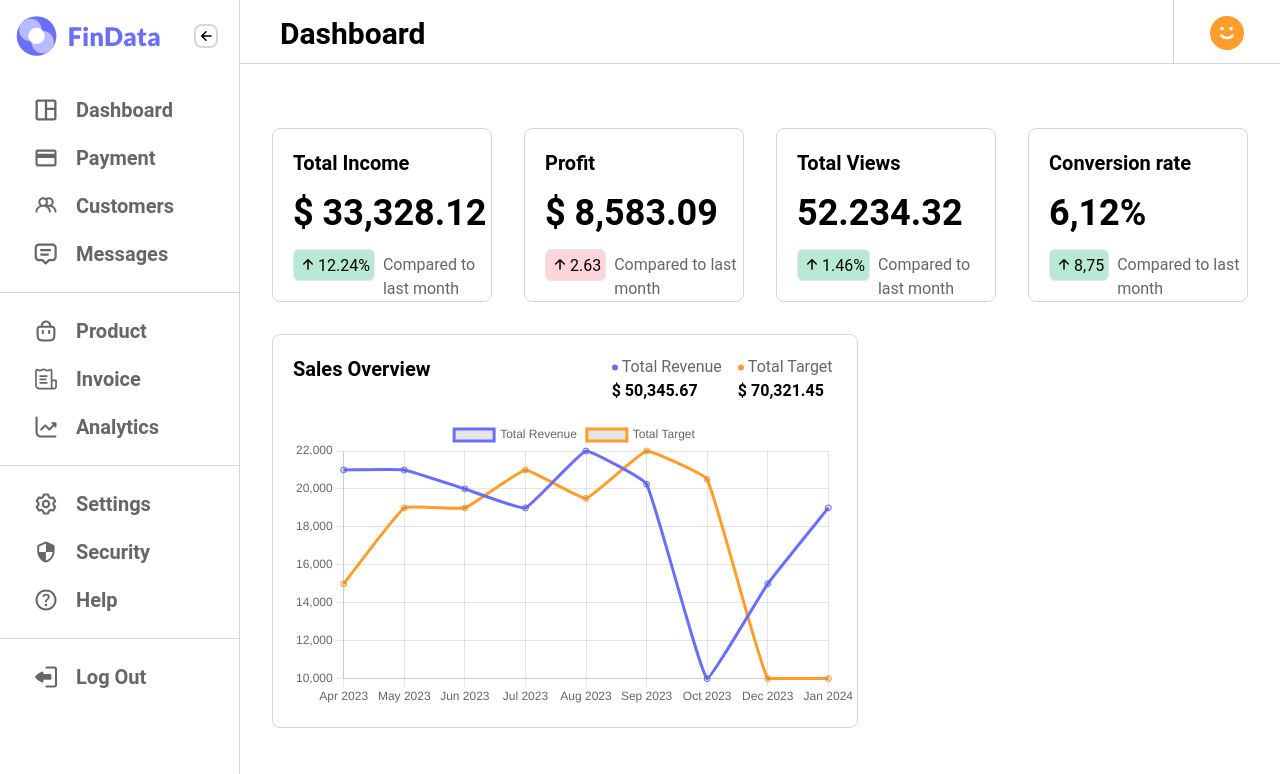
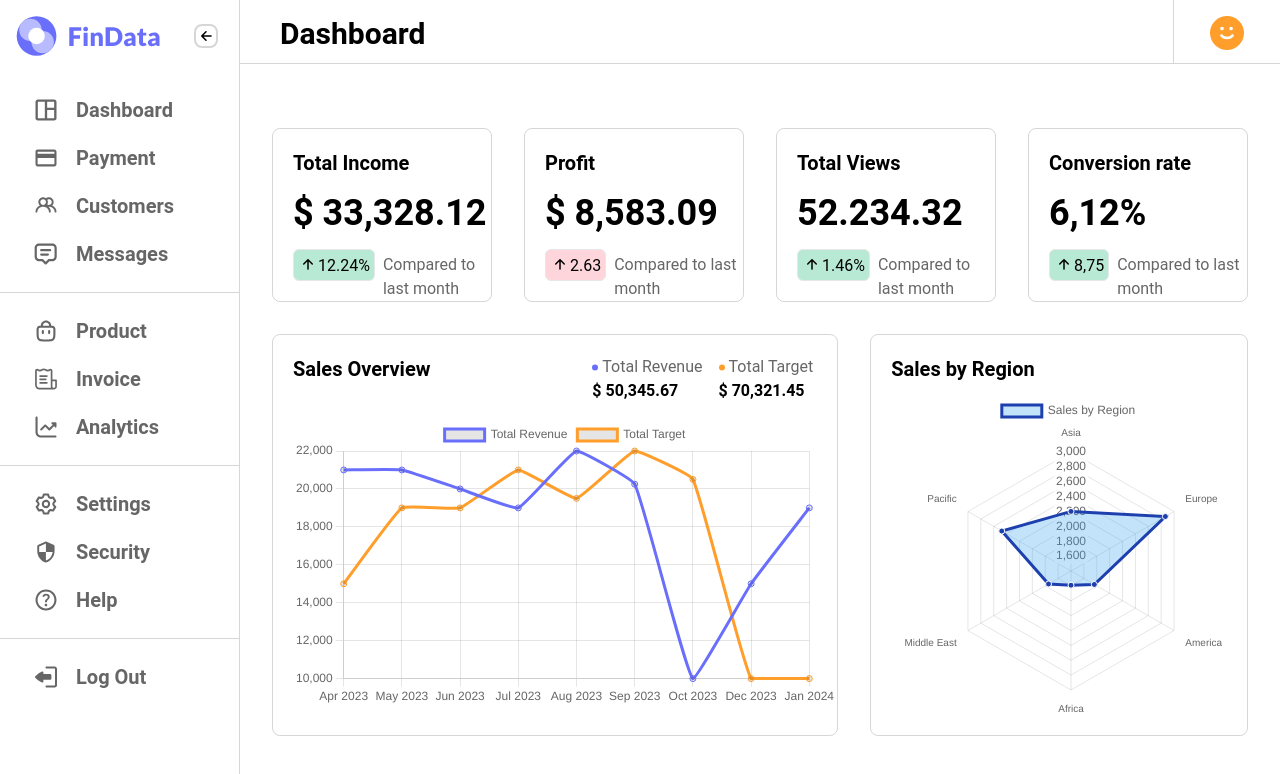
Before and after one commit to cnlawrence/big-dev-soon-dashboard, a Vue app: page / in a window 1280 px wide. Shown: the top 774 px of the page. Built offline with nearby package versions, Linux system fonts and the light colour scheme; no server answers; a web font is replaced by a local one.

Commit message:
Add SalesByRegion card

```diff
--- a/src/components/Dashboard.vue
+++ b/src/components/Dashboard.vue
@@ -1,6 +1,7 @@
 <script setup lang="ts">
 import NumberCard from "./NumberCard.vue";
 import SalesOverviewCard from "./SalesOverviewCard.vue";
+import SalesByRegionCard from "./SalesByRegionCard.vue";
 
 let getData = async () => {
   const res = await fetch("https://dummyjson.com/http/200");
@@ -11,7 +12,7 @@ let getData = async () => {
 getData();
 </script>
 <template>
-  <!-- card row -->
+  <!-- card row 1 -->
   <div class="flex w-full px-8 pt-16 space-x-8">
     <NumberCard
       :title="'Total Income'"
@@ -38,10 +39,12 @@ getData();
       :is-positive="true"
     />
   </div>
-  <!-- card row -->
-  <div class="flex w-full px-8 pt-8">
+  <!-- card row 2 -->
+  <div class="flex w-full px-8 pt-8 space-x-8">
     <!-- sales overview card -->
-    <SalesOverviewCard />
+    <SalesOverviewCard class="basis-3/5" />
+    <!-- sales by region card -->
+    <SalesByRegionCard class="basis-2/5" />
   </div>
 </template>
 <style scoped></style>
--- /dev/null
+++ b/src/components/SalesByRegionCard.vue
@@ -0,0 +1,54 @@
+<script setup lang="ts">
+import colors from "tailwindcss/colors";
+
+import {
+  Chart as ChartJS,
+  RadialLinearScale,
+  PointElement,
+  LineElement,
+  Filler,
+  Tooltip,
+  Legend,
+} from "chart.js";
+ChartJS.register(
+  RadialLinearScale,
+  PointElement,
+  LineElement,
+  Filler,
+  Tooltip,
+  Legend
+);
+import { Radar } from "vue-chartjs";
+
+const data = {
+  labels: ["Asia", "Europe", "America", "Africa", "Middle East", "Pacific"],
+  datasets: [
+    {
+      label: "Sales by Region",
+      backgroundColor: "rgba(54, 162, 235, 0.3)",
+      borderColor: colors.blue["800"],
+      pointBackgroundColor: colors.blue["800"],
+      pointBorderColor: "#fff",
+      pointHoverBackgroundColor: "#fff",
+      pointHoverBorderColor: "rgba(255,99,132,1)",
+      data: [2201, 2865, 1762, 1591, 1749, 2475],
+    },
+  ],
+};
+
+const options = {
+  responsive: true,
+  maintainAspectRatio: false,
+};
+</script>
+<template>
+  <div class="border border-b-[.04em] border-black/[16%] rounded-lg py-5 pl-5">
+    <div class="flex flex-col">
+      <div class="h-10 text-xl font-semibold">Sales by Region</div>
+      <div class="min-h-80">
+        <Radar :data="data" :options="options" />
+      </div>
+    </div>
+  </div>
+</template>
+<style lang="" scoped></style>
--- a/src/components/SalesOverviewCard.vue
+++ b/src/components/SalesOverviewCard.vue
@@ -1,7 +1,5 @@
 <template>
-  <div
-    class="basis-3/5 border border-b-[.04em] border-black/[16%] rounded-lg py-5 pl-5"
-  >
+  <div class="border border-b-[.04em] border-black/[16%] rounded-lg py-5 pl-5">
     <!-- top row -->
     <div class="flex flex-col">
       <div class="flex h-16">
```
